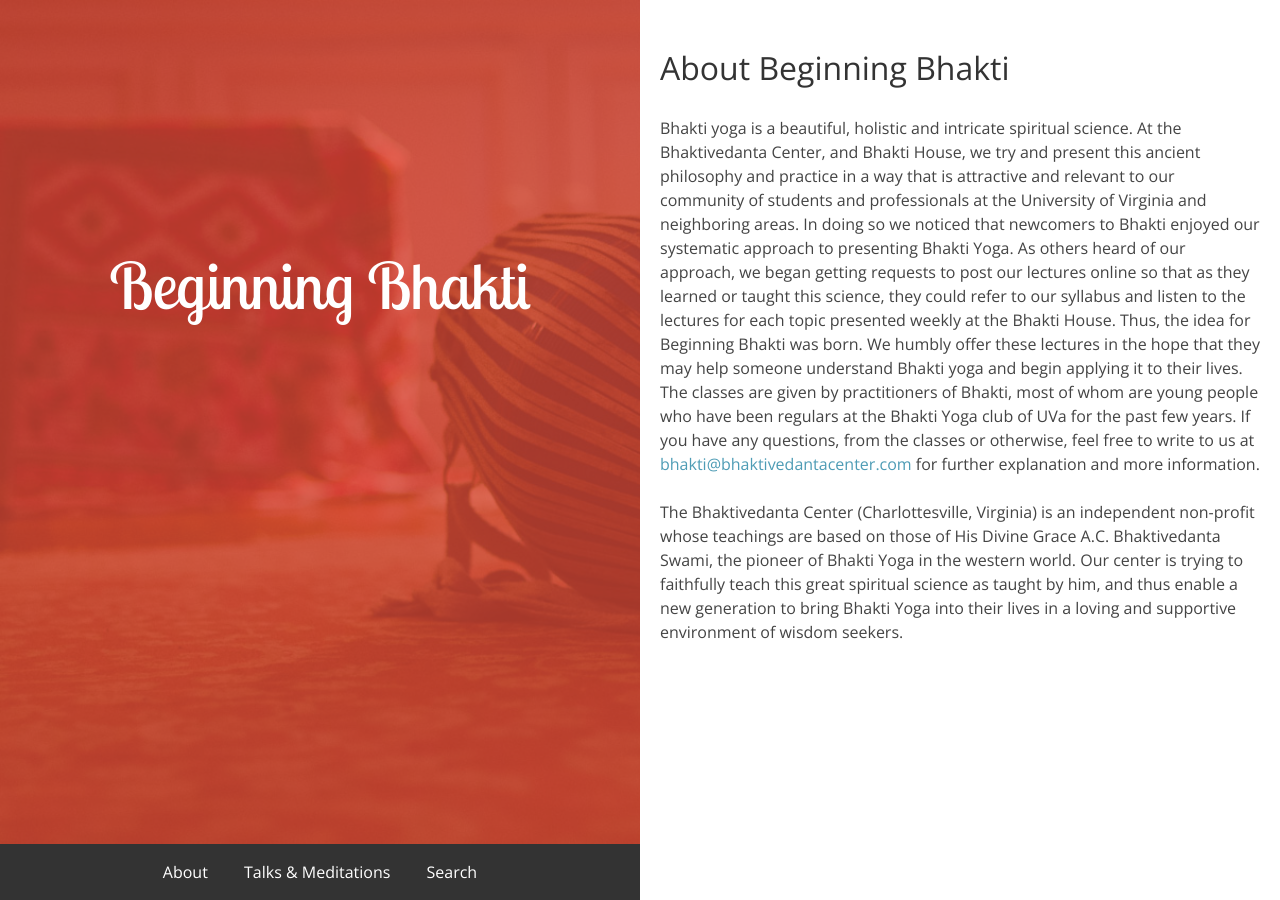
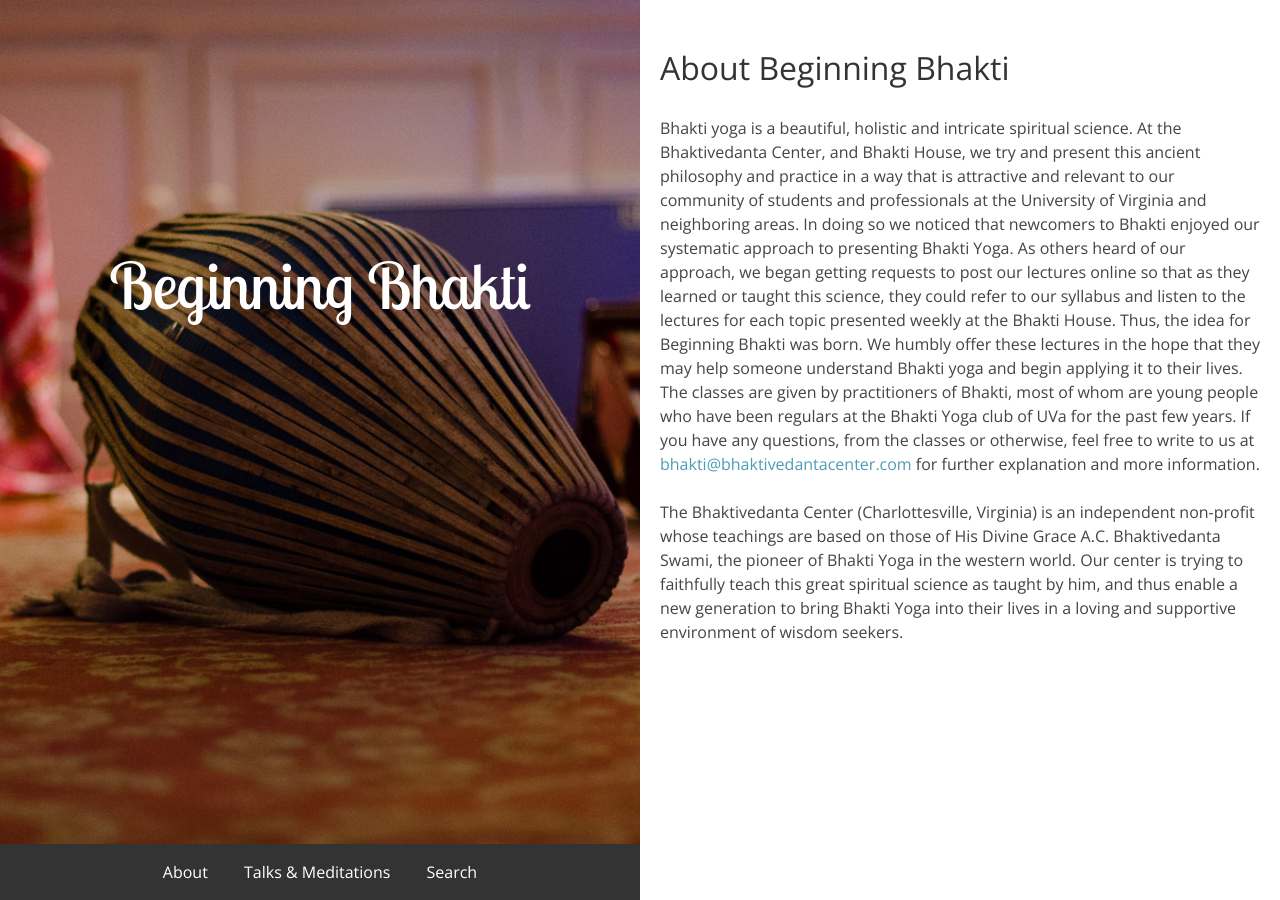
Before and after one commit to beginningbhakti/beginningbhakti.github.io, a Jekyll site: the page built from about/index.md, in a window 1280 px wide. Built offline with Jekyll 4.4.1, drawn with Linux system fonts in a browser that asks for light colours; nearby versions of some CDN libraries; Markdown is read by kramdown in place of the engine named in the settings.

Commit message:
centering the background

```diff
--- a/sass/_structure.scss
+++ b/sass/_structure.scss
@@ -16,6 +16,7 @@
   width: 50%;
   height: 100%;
   background: url(/media/bg.jpg);
+  background-position: center;
 
   -webkit-background-size: cover;
   -moz-background-size: cover;
@@ -23,7 +24,7 @@
   background-size: cover;
 
   &:before {
-    background-color:rgba(221, 75, 56, .75);
+    /*background-color:rgba(221, 75, 56, .75);*/
     content:"";
     display:block;
     position: absolute;
--- a/stylesheets/screen.css
+++ b/stylesheets/screen.css
@@ -295,14 +295,15 @@
   width: 50%;
   height: 100%;
   background: url(/media/bg.jpg);
+  background-position: center;
   -webkit-background-size: cover;
   -moz-background-size: cover;
   -o-background-size: cover;
   background-size: cover;
 }
-/* line 25, ../sass/_structure.scss */
+/* line 26, ../sass/_structure.scss */
 .sidebar:before {
-  background-color: rgba(221, 75, 56, 0.75);
+  /*background-color:rgba(221, 75, 56, .75);*/
   content: "";
   display: block;
   position: absolute;
@@ -311,7 +312,7 @@
   left: 0;
   right: 0;
 }
-/* line 36, ../sass/_structure.scss */
+/* line 37, ../sass/_structure.scss */
 .sidebar header {
   position: absolute;
   text-align: center;
@@ -320,7 +321,7 @@
   width: 100%;
   color: white !important;
 }
-/* line 44, ../sass/_structure.scss */
+/* line 45, ../sass/_structure.scss */
 .sidebar header h1 {
   font-family: 'Lobster Two', cursive;
   margin-top: 0.375em;
@@ -331,11 +332,11 @@
   line-height: 1.125em;
   color: white;
 }
-/* line 50, ../sass/_structure.scss */
+/* line 51, ../sass/_structure.scss */
 .sidebar header a:hover {
   text-decoration: none;
 }
-/* line 55, ../sass/_structure.scss */
+/* line 56, ../sass/_structure.scss */
 .sidebar footer {
   position: absolute;
   bottom: 0;
@@ -346,13 +347,13 @@
   text-align: center;
   padding: 1em;
 }
-/* line 64, ../sass/_structure.scss */
+/* line 65, ../sass/_structure.scss */
 .sidebar footer a {
   color: white;
   padding: 1em;
 }
 
-/* line 72, ../sass/_structure.scss */
+/* line 73, ../sass/_structure.scss */
 .content {
   position: fixed;
   left: 50%;
@@ -362,16 +363,16 @@
   overflow: scroll;
   padding: 20px;
 }
-/* line 81, ../sass/_structure.scss */
+/* line 82, ../sass/_structure.scss */
 .content li {
   list-style: none;
 }
-/* line 83, ../sass/_structure.scss */
+/* line 84, ../sass/_structure.scss */
 .content li .date {
   float: right;
 }
 
-/* line 90, ../sass/_structure.scss */
+/* line 91, ../sass/_structure.scss */
 .search {
   margin-top: 1.5em;
   padding-top: 0em;
@@ -383,17 +384,17 @@
   width: 300px;
 }
 
-/* line 103, ../sass/_structure.scss */
+/* line 104, ../sass/_structure.scss */
 header h2 {
   border-bottom: 1px solid #cccccc;
 }
-/* line 108, ../sass/_structure.scss */
+/* line 109, ../sass/_structure.scss */
 header p {
   display: inline-block;
   padding-right: 20px;
   margin-top: 8px;
 }
-/* line 115, ../sass/_structure.scss */
+/* line 116, ../sass/_structure.scss */
 header .date {
   float: right;
 }
```
